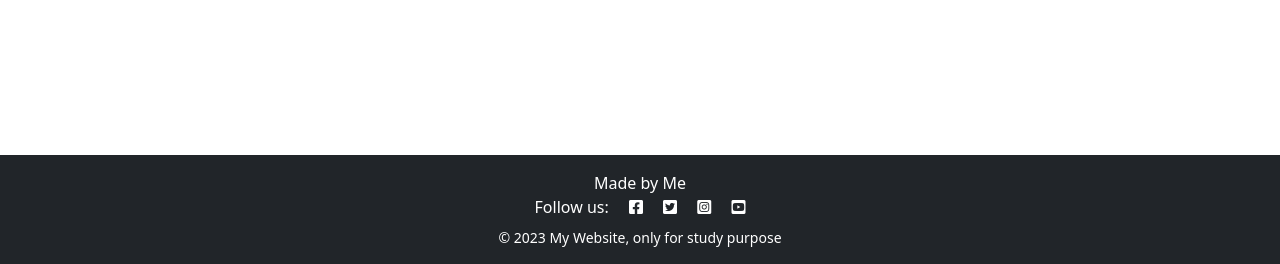
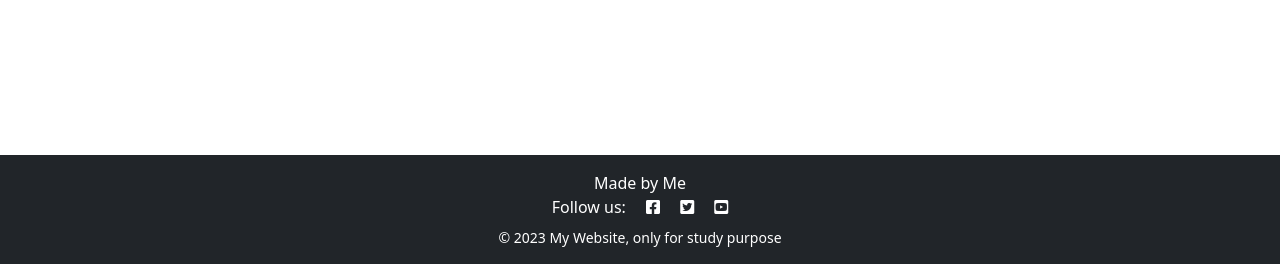
Before and after one commit to Vaidots/project-4, a Django app: page /accounts/signup/ in a window 1280 px wide. Shown: the part 536-800 px from the top of the page. Run offline with Django 3.2, Linux system fonts and the light colour scheme; some libraries are stand-ins or nearby versions.

Commit message:
deleted instagram icon

```diff
--- a/templates/base.html
+++ b/templates/base.html
@@ -92,7 +92,6 @@
     <p class="m-0 text-center text-white">Follow us:
         <a href="https://www.facebook.com/" target="_blank" rel="noopener" class="text-white" ><i class="fab fa-facebook-square ms-3" ></i></a>
         <a href="https://twitter.com/?lang=en" target="_blank" rel="noopener" class="text-white"><i class="fab fa-twitter-square ms-3" ></i></a>
-        <a href="https://www.instagram.com/" target="_blank" rel="noopener" class="text-white"><i class="fab fa-instagram-square ms-3"></i></a>
         <a href="https://www.youtube.com/" target="_blank" rel="noopener" class="text-white"><i class="fab fa-youtube-square ms-3"></i></a>
         <p class="text-light small mb-0 mt-2 text-center text-white">&copy; 2023 My Website, only for study purpose</p>
   </footer>
```
